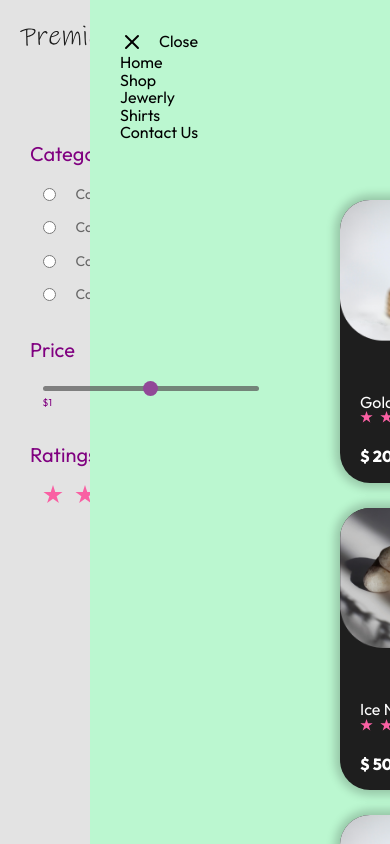
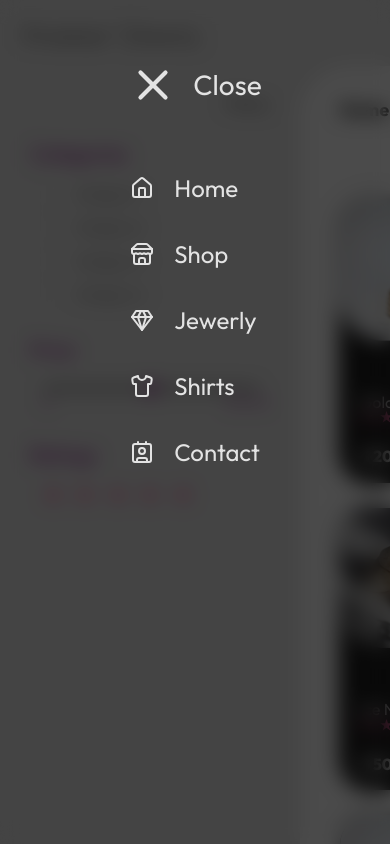
Before and after one commit to timmyproofficial/premier-store, a React (Vite) app: page /shop in a window 390 px wide. Both pictures are taken after a click on the icon 358 px from the left and 37 px from the top of the page. Shown: the top 844 px of the page. Built offline with nearby package versions, Linux system fonts and the light colour scheme.

Commit message:
Implement an overlay mobile nav links with blurry backdrop-filter.

```diff
--- a/package.json
+++ b/package.json
@@ -13,6 +13,7 @@
     "lucide-react": "^0.454.0",
     "react": "^18.3.1",
     "react-dom": "^18.3.1",
+    "react-icons": "^5.3.0",
     "react-router": "^6.26.2",
     "react-router-dom": "^6.26.2"
   },
--- /dev/null
+++ b/src/components/MobileMenuList.tsx
@@ -0,0 +1,17 @@
+import { Link } from 'react-router-dom';
+
+interface Props {
+  Icon: any;
+  link: string;
+  text: string;
+}
+const MobileMenuList = ({ Icon, link, text }: Props) => {
+  return (
+    <Link className="flex items-center gap-8" to={link}>
+      {Icon && <Icon />}
+      <div className="text-[2.4rem]">{text}</div>
+    </Link>
+  );
+};
+
+export default MobileMenuList;
--- a/src/components/MobileMenuSidebar.tsx
+++ b/src/components/MobileMenuSidebar.tsx
@@ -1,5 +1,6 @@
 import { X } from 'lucide-react';
 import { pages } from '../constants';
+import MobileMenuList from './MobileMenuList';
 
 interface Props {
   onSetShowMenu: () => void;
@@ -7,19 +8,23 @@ interface Props {
 
 const MobileMenuSidebar = ({ onSetShowMenu }: Props) => {
   return (
-    <div className="w-[300px] bg-green-200 p-12 absolute top-0 bottom-0 right-0">
-      <div onClick={onSetShowMenu} className="flex items-center gap-6">
-        <X />
-        <p>Close</p>
-      </div>
+    <div className="mobile__overlay">
+      <div className="text-body-color h-[100vh] flex flex-col items-center gap-24 py-24">
+        <div onClick={onSetShowMenu} className="flex items-center gap-6">
+          <X className="w-20 h-20" />
+          <p className="text-[2.8rem]">Close</p>
+        </div>
 
-      <div>
-        {pages.map((page) => (
-          <div key={page.id}>
-            {/* {page.icon} */}
-            <p>{page.text}</p>
-          </div>
-        ))}
+        <div className="flex flex-col gap-12">
+          {pages.map((page) => (
+            <MobileMenuList
+              key={page.id}
+              Icon={page.icon}
+              link={page.link}
+              text={page.text}
+            />
+          ))}
+        </div>
       </div>
     </div>
   );
--- a/src/constants.ts
+++ b/src/constants.ts
@@ -169,7 +169,7 @@ export const pages = [
   {
     id: 2,
     text: 'Shop',
-    link: '/',
+    link: '/shop',
     icon: Store,
   },
   {
@@ -186,7 +186,7 @@ export const pages = [
   },
   {
     id: 5,
-    text: 'Contact Us',
+    text: 'Contact',
     link: '/',
     icon: Contact,
   },
--- a/src/index.css
+++ b/src/index.css
@@ -170,6 +170,17 @@ label {
   border-radius: 50%;
 }
 
+.mobile__overlay {
+  background-color: rgba(0, 0, 0, 0.7);
+  backdrop-filter: blur(10px);
+  position: fixed;
+  top: 0;
+  right: 0;
+  left: 0;
+  bottom: 0;
+  z-index: 1000000000;
+}
+
 .login {
   height: calc(100vh - 90px);
 }
```
Also changed, not shown: 1 other file (tests, documents, lock files or other folders).
